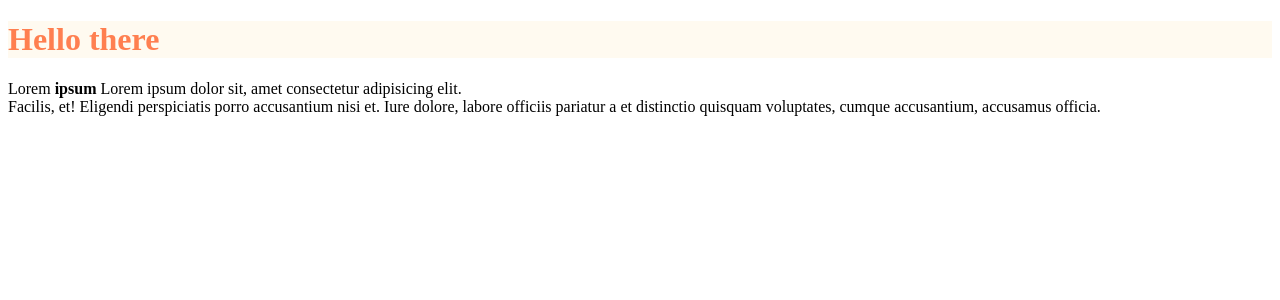
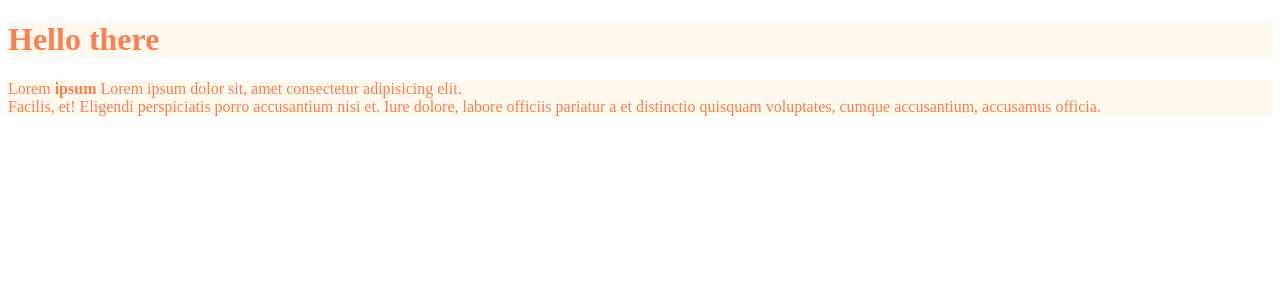
Before and after one commit to Sandesh567/basic-react-application, a React (Vite) app: page / in a window 1280 px wide. Shown: the top 300 px of the page. Built offline with nearby package versions, Linux system fonts and the light colour scheme.

Commit message:
Adding styles.

```diff
--- a/src/style.css
+++ b/src/style.css
@@ -0,0 +1,4 @@
+.paragraph {
+  color: coral;
+  background-color: floralwhite;
+}
```
